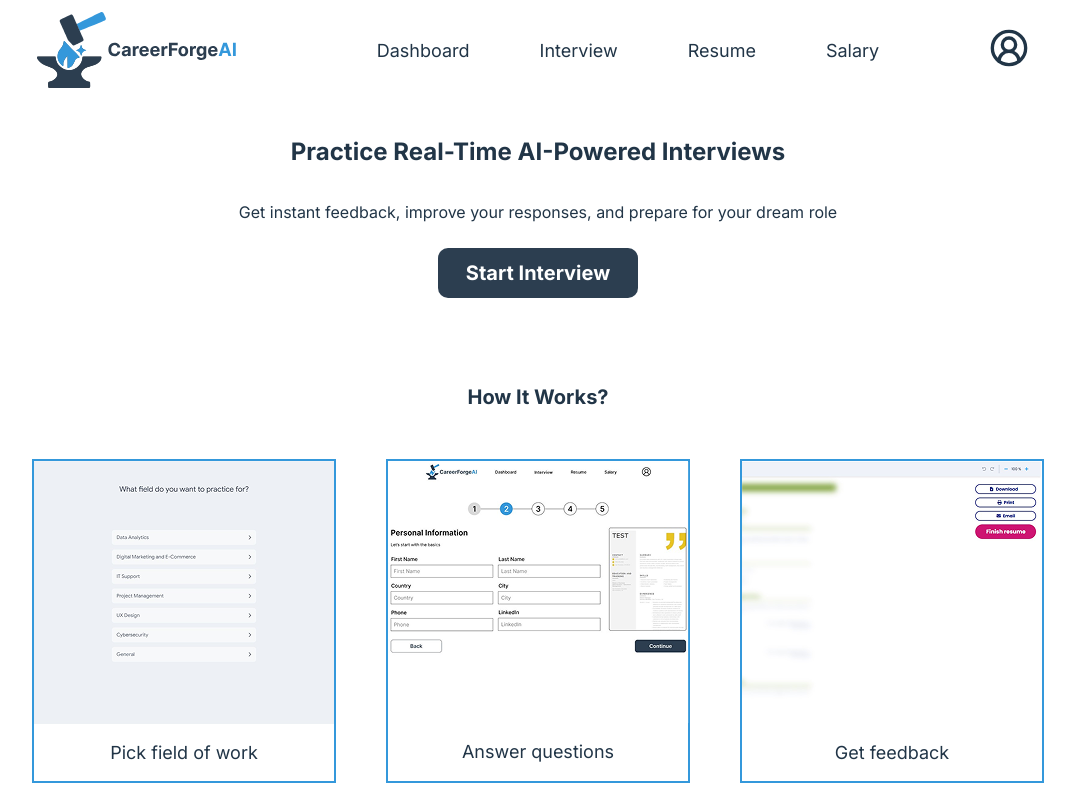
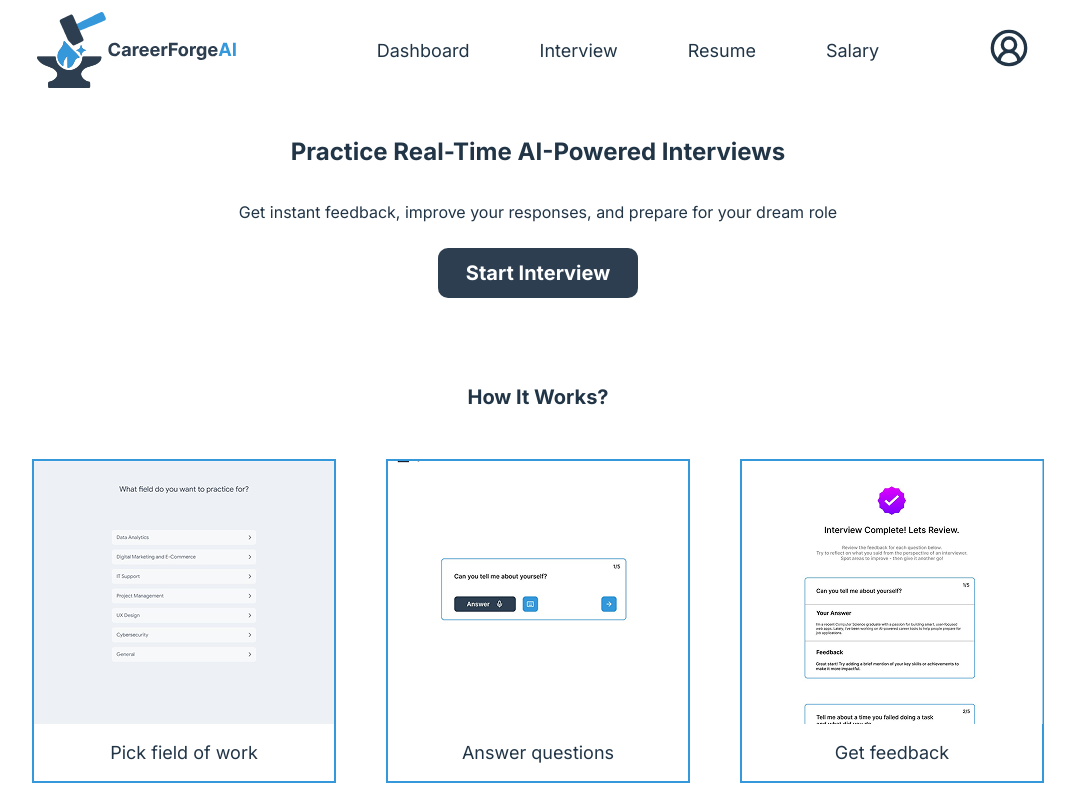
Before and after one commit to Hussein-Abdallah0/CareerForgeAI, a React (Vite) app in the folder frontend/: page /interview in a window 1280 px wide. Shown: the top 800 px of the page, without its empty margins (102-1177 px from the left). Built offline with nearby package versions, Linux system fonts and the light colour scheme.

Commit message:
Fix images in interview page

```diff
--- a/frontend/src/pages/Interview/index.jsx
+++ b/frontend/src/pages/Interview/index.jsx
@@ -21,15 +21,15 @@ const Interview = () => {
         <h4 className="interview-how">How It Works?</h4>
         <div className="instructions">
           <div>
-            <img src="resume/image14.png" alt="" />
+            <img src="interview/image11.png" alt="" />
             <p>Pick field of work</p>
           </div>
           <div>
-            <img src="resume/image16.png" alt="" />
+            <img src="interview/image12.png" alt="" />
             <p>Answer questions</p>
           </div>
           <div>
-            <img src="resume/image15.png" alt="" />
+            <img src="interview/image13.png" alt="" />
             <p>Get feedback</p>
           </div>
         </div>
```
